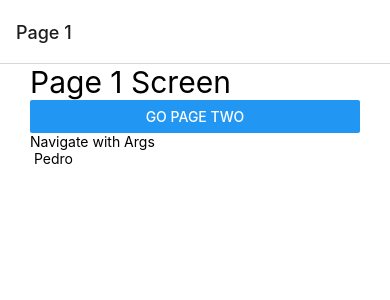
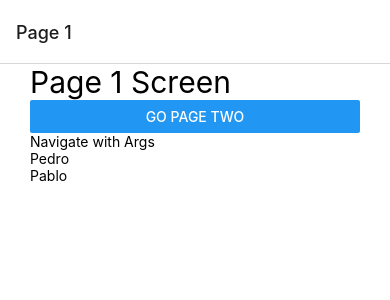
Before and after one commit to jorgearguellles/navegationApp, a React Native app: screen /PageOneScreen in a window 390 px wide. Shown: the top 300 px of the page. Built offline with nearby package versions, Linux system fonts and the light colour scheme.

Commit message:
add/ first roght way to pass args by pages

```diff
--- a/src/screens/PageOneScreen.tsx
+++ b/src/screens/PageOneScreen.tsx
@@ -22,7 +22,16 @@ export const PageOneScreen = ({navigation}: Props) => {
             name: 'Pedro',
           })
         }>
-        <Text> Pedro</Text>
+        <Text>Pedro</Text>
+      </TouchableOpacity>
+      <TouchableOpacity
+        onPress={() =>
+          navigation.navigate('PersonScreen', {
+            id: 2,
+            name: 'Pablo',
+          })
+        }>
+        <Text>Pablo</Text>
       </TouchableOpacity>
     </View>
   );
--- a/src/screens/PersonScreen.tsx
+++ b/src/screens/PersonScreen.tsx
@@ -2,6 +2,11 @@ import React, {useEffect} from 'react';
 import {Text, View} from 'react-native';
 import {styles} from '../theme/appTheme';
 import {StackScreenProps} from '@react-navigation/stack';
+
+interface RoutesParams {
+  id: number;
+  name: string;
+}
 
 interface Props extends StackScreenProps<any, any> {}
 
@@ -10,10 +15,11 @@ export const PersonScreen = ({route, navigation}: Props) => {
   // console.log(JSON.stringify(props, null, 3));
   // How get params?
   // Dirty way:
-  const params = route.params;
+  const params = route.params as RoutesParams;
+
   useEffect(() => {
     navigation.setOptions({
-      title: params!.name,
+      title: params.name,
     });
   }, []);
   // Clear way:
```
